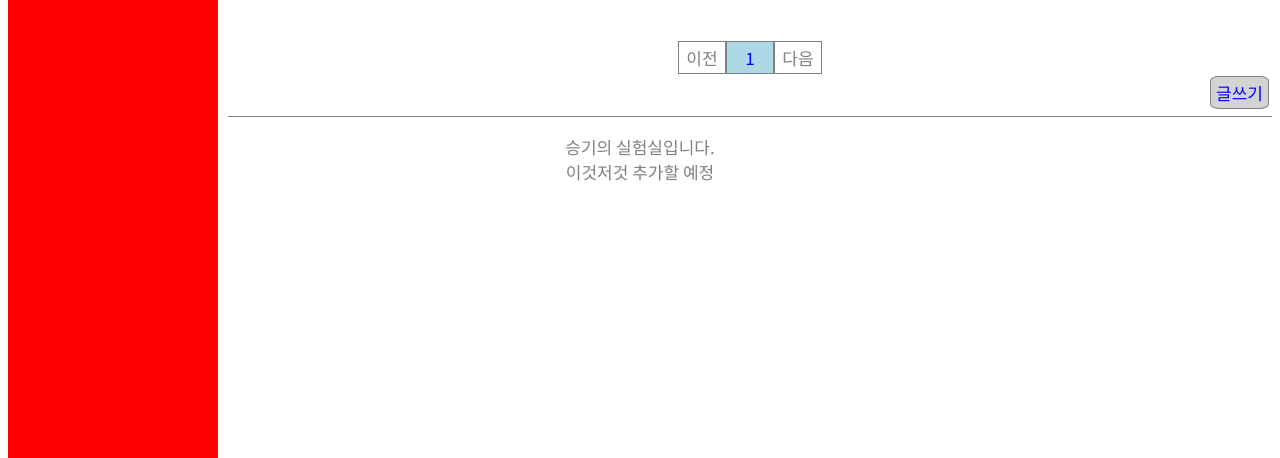
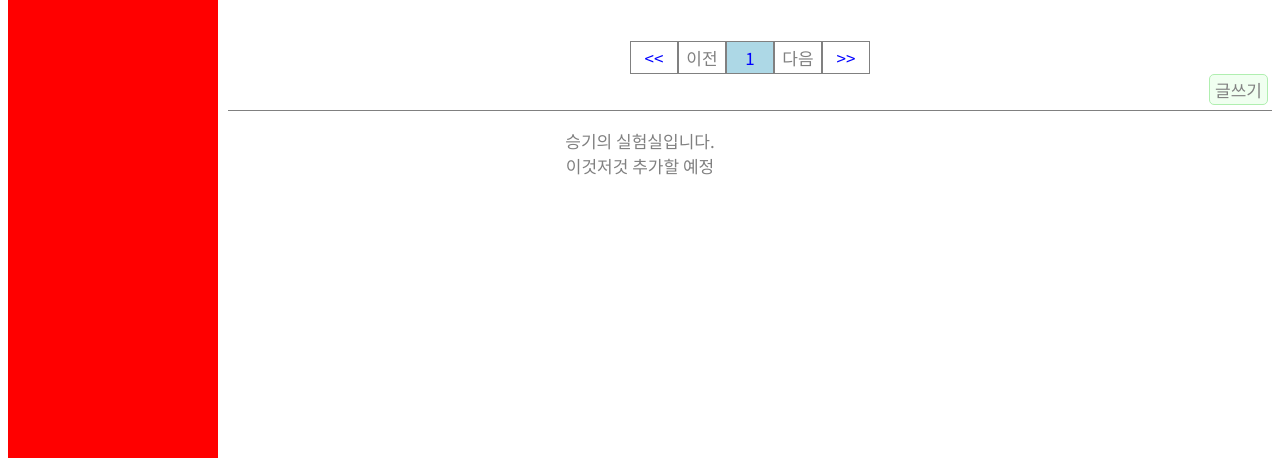
Before and after one commit to Jinaria/J-sLab, a Django app: page / in a window 1280 px wide. Shown: the part 108-566 px from the top of the page. Run offline with Django 3.2, Linux system fonts and the light colour scheme; data that the repository does not hold is empty.

Commit message:
Add modify and delete buttons, and add functionality later

```diff
--- a/laboratory/static/style.css
+++ b/laboratory/static/style.css
@@ -111,17 +111,20 @@ a:hover {
 }
 
 .btn {
-    border-radius: 15%;
-    border: 1px solid gray;
-    margin: 2px;
-    padding: 3px 5px;
-    background-color: lightgray;
+    background-color: honeydew;
+    padding: 2px 5px 2px;
+    margin: 0px 3px 0px;
+    border: 1px solid #b0efb0;
+    border-radius: 5px;
 }
-.bth :hover {
-    border-radius: 50%;
-    background-color: black;
-    border: 1px solid gray;
+.btn:hover {
+    color: #606060;
+    background-color: #b0efb0;
 }
+.btn:link, .btn:visited{
+    color: gray;
+}
+
 .disabled a{
     color: gray;
 }
--- a/laboratory/templates/mylab/index.html
+++ b/laboratory/templates/mylab/index.html
@@ -29,6 +29,9 @@
         </tbody>
     </table>
     <ul class="pagination clearfix">
+        <li class="page-item">
+            <a href="?page=1"><<</a>
+        </li>
         {% if post_list.has_previous %}
         <li class="page-item">
             <a href="?page={{ post_list.previous_page_number }}">이전</a>
@@ -39,6 +42,7 @@
         </li>
         {% endif %}
         {% for page_number in post_list.paginator.page_range %}
+        {% if page_number >= post_list.number|add:-5 and page_number <= post_list.number|add:5 %}
             {% if page_number == post_list.number %}
             <li class="page-item" aria-current="page" style="background-color: lightblue;">
                 <a href="?page={{ page_number }}">{{ page_number }}</a>
@@ -48,6 +52,7 @@
                 <a href="?page={{ page_number }}">{{ page_number }}</a>
             </li>
             {% endif %}
+        {% endif %}
         {% endfor %}
         {% if post_list.has_next %}
         <li class="page-item">
@@ -58,6 +63,9 @@
             <a tabindex="-1" aria-disabled="true" href="#">다음</a>
         </li>
         {% endif %}
+        <li class="page-item">
+            <a href="?page={{ post_list.paginator.num_pages }}">>></a>
+        </li>
     </ul>
     <a href="{% url 'mylab:post_create' %}" class="btn" style="float: right;">글쓰기</a>
 </div>
--- a/laboratory/templates/mylab/post_detail.html
+++ b/laboratory/templates/mylab/post_detail.html
@@ -8,9 +8,11 @@
     <div>
         {{ post.content }}
     </div>
+    {% if request.user == post.author %}
     <div>
         <a href="#" class="btn">수정</a>
         <a href="#" class="btn">삭제</a>
     </div>
+    {% endif %}
 </div>
 {% endblock %}
```
